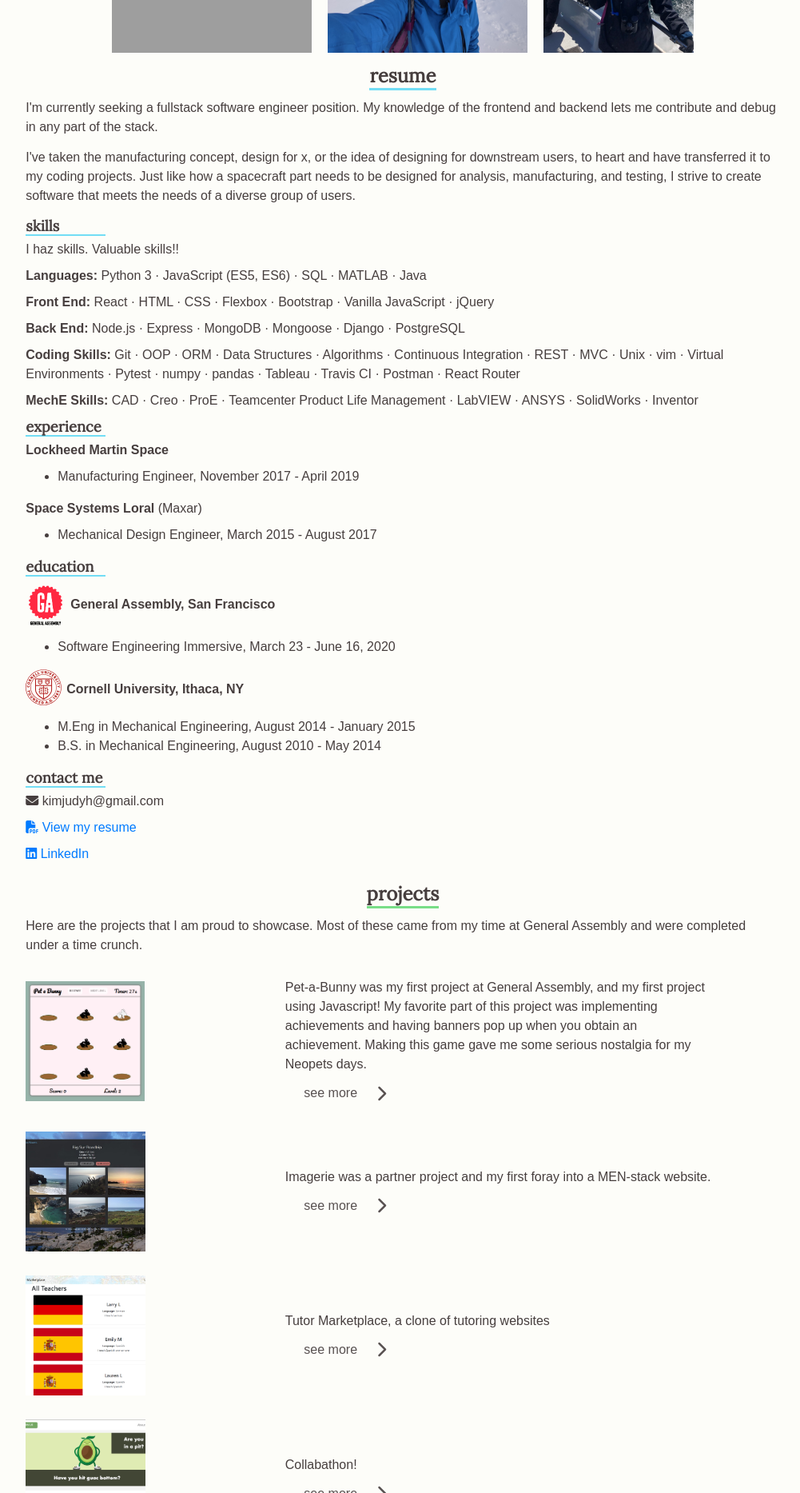
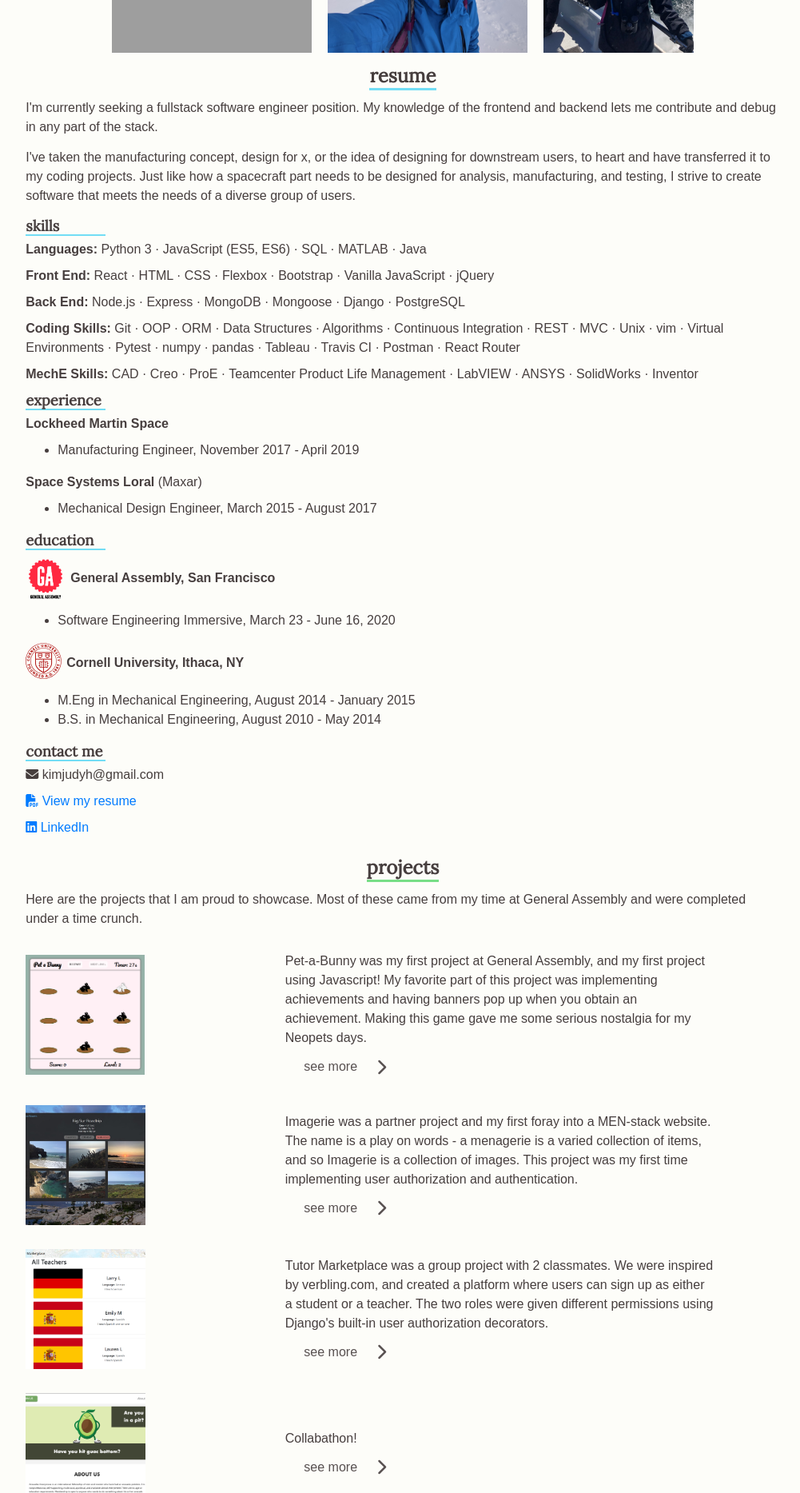
Before and after one commit to kimjudyh/portfolio, a React (Create React App) app: page / in a window 1280 px wide. Shown: the part 870-2737 px from the top of the page at 80% size, without its empty margins (136-1137 px from the left). Built offline with nearby package versions, Linux system fonts and the light colour scheme; grey boxes are pictures that could not be loaded.

Commit message:
added content to project writeups

```diff
--- a/src/components/Project.js
+++ b/src/components/Project.js
@@ -20,6 +20,7 @@
         summary={project1.summary}
         projectTechnology={project1.projectTechnology}
         timeline={project1.timeline}
+        bestParts={project1.bestParts}
       />
 
       {/* Project 2 - Imagerie */}
@@ -30,6 +31,7 @@
         summary={project2.summary}
         projectTechnology={project2.projectTechnology}
         timeline={project2.timeline}
+        bestParts={project2.bestParts}
         left='-40%'
       />
 
@@ -41,6 +43,8 @@
         summary={project3.summary}
         projectTechnology={project3.projectTechnology}
         timeline={project3.timeline}
+        bestParts={project3.bestParts}
+        challenges={project3.challenges}
         left='-10%'
       />
 
@@ -52,6 +56,7 @@
         summary={project4.summary}
         projectTechnology={project4.projectTechnology}
         timeline={project4.timeline}
+        bestParts={project4.bestParts}
         left='-40%'
       />
 
@@ -64,6 +69,7 @@
         summary={project5.summary}
         projectTechnology={project5.projectTechnology}
         timeline={project5.timeline}
+        bestParts={project5.bestParts}
         left='-30%'
       />
 
@@ -76,6 +82,7 @@
         summary={project6.summary}
         projectTechnology={project6.projectTechnology}
         timeline={project6.timeline}
+        bestParts={project6.bestParts}
         left='8%'
       />
     </div>
--- a/src/components/ProjectTemplate.js
+++ b/src/components/ProjectTemplate.js
@@ -8,6 +8,7 @@
   return (
     <div className="individual-project">
       {/* <div className="row flex-s align-items-center"> */}
+      {/* Project Thumbnail */}
       <div className="row  align-items-center">
         <div className="col col-12  col-md-4 thumbnail-col">
           <div className="project-thumbnail-frame">
@@ -18,10 +19,10 @@
             </a>
           </div>
         </div>
+        {/* Project Summary */}
         <div className="col col-12  col-md-7 ">
-        {/* this will be filled with lots of stuff about my projects and what I liked about them and all that jazz. it will be very informative and fun to read! and it will be customized to each project wowow. */}
           {props.summary}
-
+          {/* Show / Hide Info */}
           {info.infoDisplay.display === 'none' ?
             <div className="clickable-icon wide" onClick={info.toggleInfoDisplay}>
               {/* Show More */}
@@ -35,32 +36,40 @@
           }
         </div>
       </div>
+      {/* More Project Info */}
       <div className="row ">
-
         <div className="col col-12 col-md-8 offset-4 more-info">
           <div style={info.infoDisplay} className="project-info">
             <h4>project technology</h4>
             {props.projectTechnology}
+
             <h4>project timeline</h4>
             {props.timeline}
+
             <h4>best parts of project</h4>
-          <p>
-            what went well!
-          </p>
+            {props.bestParts}
+
+            <h4>challenges</h4>
+            {props.challenges}
+
             <h4>interesting code</h4>
             <p>
               markup?
             </p>
+            {/* Links */}
             <div className="clickable-icon wide">
+              {/* Github */}
               <a href={props.githubURL} target="_blank" rel="noopener noreferrer">
                 <i className="fa fa-github fa-lg" aria-label="link to github repo"></i> Github Repo
             </a>
             </div>
             <div className="clickable-icon wide">
+              {/* Deployed Site */}
               <a href={props.projectURL} target="_blank" rel="noopener noreferrer">
                 <i className="fa fa-link fa-lg" aria-label="link to deployed site"></i> Deployed Site
             </a>
             </div>
+            {/* Figma, if it exists */}
             {props.figmaURL ?
               <div className="clickable-icon wide">
                 <a href={props.figmaURL} target="_blank" rel="noopener noreferrer">
@@ -80,13 +89,13 @@
 
 // custom hook to toggle element display between flex and none
 export const useInfoDisplay = () => {
-  const [infoDisplay, setInfoDisplay] = useState({display: 'none', opacity: 0})
+  const [infoDisplay, setInfoDisplay] = useState({ display: 'none', opacity: 0 })
   const toggleInfoDisplay = () => {
     // toggle show info state
     if (infoDisplay.display === 'none') {
-      setInfoDisplay({display: 'flex', opacity: 1} )
+      setInfoDisplay({ display: 'flex', opacity: 1 })
     } else {
-      setInfoDisplay({display: 'none', opacity: 0})
+      setInfoDisplay({ display: 'none', opacity: 0 })
     }
   }
   return ({
--- a/src/components/ProjectWriteup.js
+++ b/src/components/ProjectWriteup.js
@@ -9,35 +9,56 @@
   projectTechnology:
   <p>vanilla javascript, jQuery</p>,
   timeline:
-  <p>April 3 - April 10, 2020</p>
+  <p>April 3 - April 10, 2020</p>,
+  bestParts:
+  <p>
+
+  </p>
 }
 
 export const project2 = {
   summary:
   <p>
-    Imagerie was a partner project and my first foray into a MEN-stack website.
+    Imagerie was a partner project and my first foray into a MEN-stack website. The name is a play on words - a menagerie is a varied collection of items, and so Imagerie is a collection of images. This project was my first time implementing user authorization and authentication.
   </p>,
   projectTechnology:
-  <p>Tech Stack: Node.js, Express, MongoDB</p>,
+  <><p>Node.js, Express, MongoDB</p>
+  <p>Dependencies: bcyptjs, body-parser, cloudinary, connect-multiparty, connect-mongo, dotenv, ejs, express, express-session, method-override, mongoose</p>
+  <p>Deployed using Heroku</p>
+  </>,
   timeline:
-  <p>April 23 - May 1, 2020</p>
+  <p>April 23 - May 1, 2020</p>,
+  bestParts:
+  <>
+  <p>
+    I'm happy that I figured out how to integrate Cloudinary for image upload, storage, and retrieval. Since I didn't use their upload widget (I figured out how to do that for my final project), I used a simple CSS animation and client-side javascript to display a loading indicator.
+  </p>
+  <p>
+    The design of the webpage was a compromise between me and my partner. My partner wanted a photo in the background, and I was initially against it because I thought it would make the site too busy when other photos were being shown. But with a dark theme laid over the background image, I think it turned well!
+  </p>
+  </>
 }
 
 export const project3 = {
   summary:
   <p>
-    Tutor Marketplace, a clone of tutoring websites
+    Tutor Marketplace was a group project with 2 classmates. We were inspired by verbling.com, and created a platform where users can sign up as either a student or a teacher. The two roles were given different permissions using Django's built-in user authorization decorators.
   </p>,
   projectTechnology:
   <>
-  <ul>
-    <li>Django</li>
-    <li>Python</li>
-    <li>PostgreSQL</li>
-  </ul>
+  <p>Django, Python, PostgreSQL</p>
+  <p>Dependencies: django-bootstrap-datepicker-plus</p>
+  <p>Deployed using Heroku</p>
   </>,
   timeline:
-  <p>May 13 - May 20, 2020</p>
+  <p>May 13 - May 20, 2020</p>,
+  bestParts:
+  <p>The best part for me was discovering the wealth of tools that Django provides. One of the tools I used was the built-in messages module. I configured it so that it displayed a one-time message on the page for events such as a successful lesson booking, a cancellation, or login error.</p>,
+  challenges:
+  <>
+  <p>I did not enjoy adding classes to form input fields! It felt like extra work to redefine the type of input field, something that my classmate did in the model schema, just to add the "form-control" class.</p>
+  <p>Implementing a calendar and time input field proved more challenging than I expected. Using an outside library was the only viable option, and changing the time format from 24h to 12h introduced a bug where you can only book classes in the AM. So.. enjoy your 4am English lesson!</p>
+  </>
 }
 
 export const project4 = {
@@ -46,7 +67,7 @@
     Collabathon!
   </p>,
   projectTechnology:
-  <p>Tech Stack: Node.js, Express, MongoDB</p>,
+  <p> Node.js, Express, MongoDB</p>,
   timeline:
   <p>May 21 - May 22, 2020</p>
 }
@@ -57,7 +78,7 @@
     Sandpiper was my Final project at General Assembly! birdwatching hoorayyyy
   </p>,
   projectTechnology:
-  <p>Tech Stack: React, Node.js, Express, MongoDB</p>,
+  <p> React, Node.js, Express, MongoDB</p>,
   timeline:
   <p>June 4 - June 15, 2020</p>
 }
--- a/src/components/Resume.js
+++ b/src/components/Resume.js
@@ -14,9 +14,6 @@
       </p>
       <div className="skills">
         <h3>skills</h3>
-        <p>
-           I haz skills. Valuable skills!!
-        </p>
         <p>
           <strong> Languages:</strong> Python 3 · JavaScript (ES5, ES6) · SQL · MATLAB · Java
           </p>
```
Lines whose indentation alone changed are shown as unchanged.
